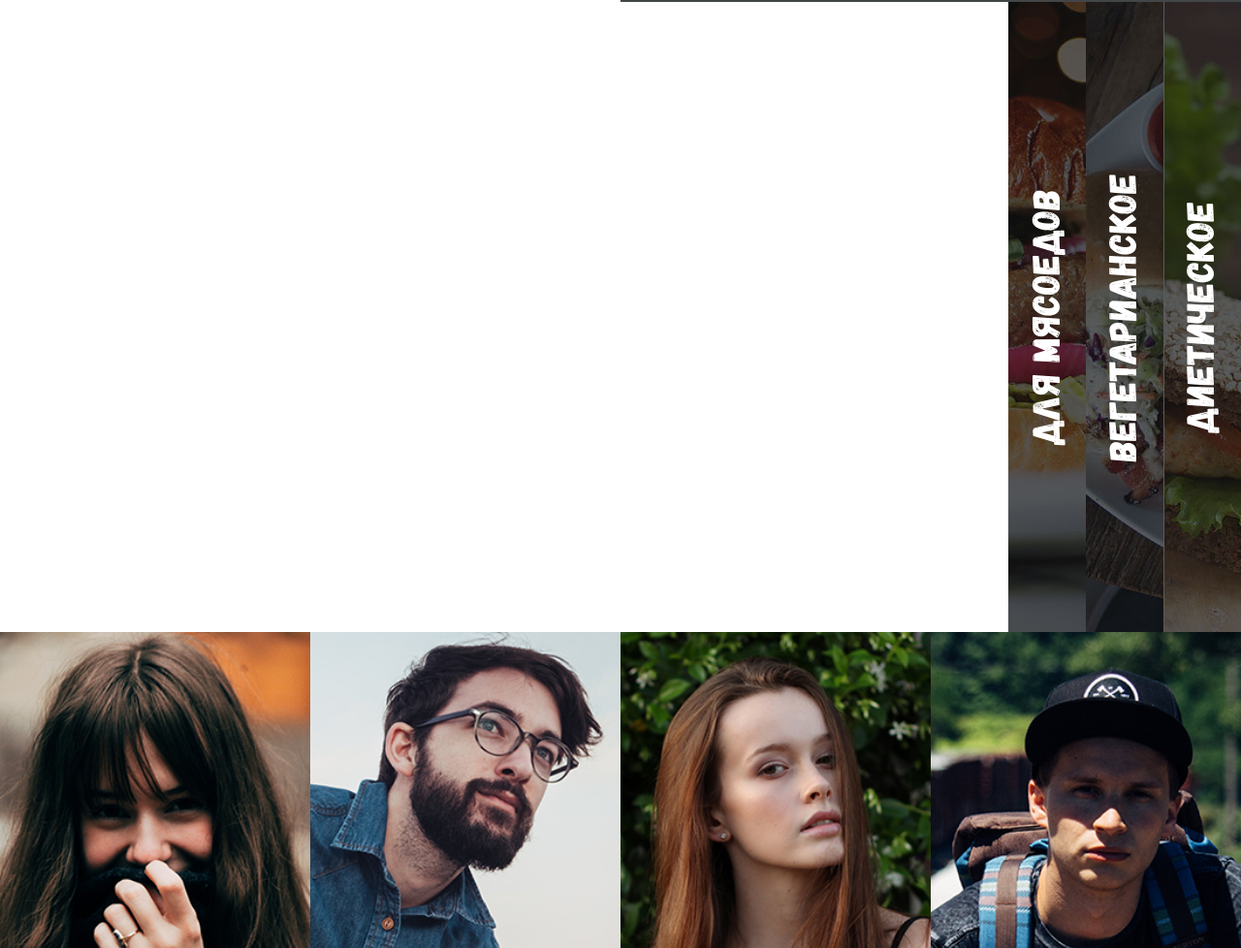
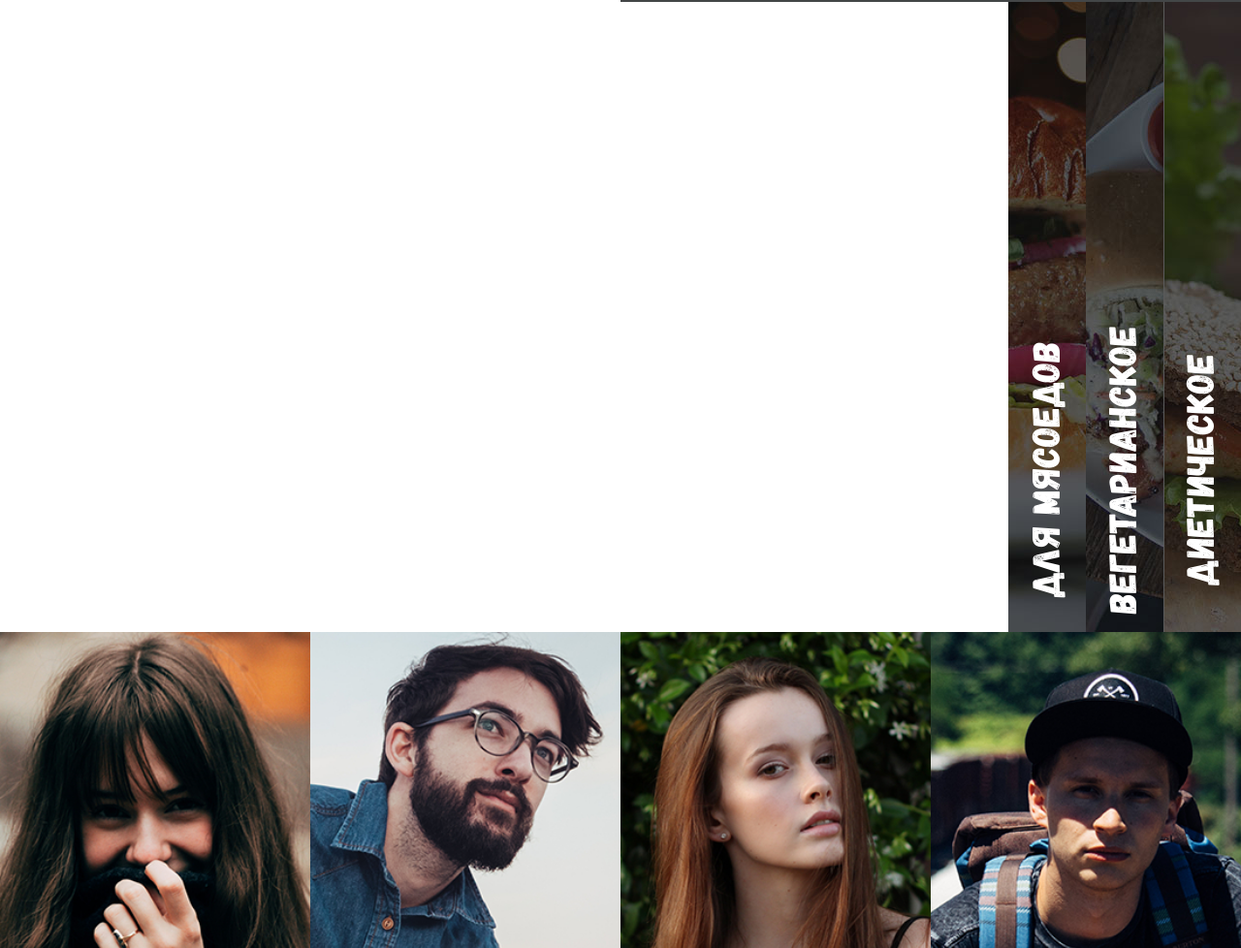
Before and after one commit to poymanov/burgers, a plain HTML site: page index.html in a window 1280 px wide. Shown: the part 2596-3574 px from the top of the page at 97% size. Drawn offline with Linux system fonts and the light colour scheme.

Commit message:
Заголовки меню

```diff
--- a/css/sass/blocks/food-menu-accordeon.scss
+++ b/css/sass/blocks/food-menu-accordeon.scss
@@ -41,6 +41,7 @@
   white-space: nowrap;
   transform: rotate(-90deg);
   text-transform: uppercase;
+  margin-top: 315px;
 }
 
 .food-menu-accordeon__description {
--- a/css/style.css
+++ b/css/style.css
@@ -1218,7 +1218,8 @@ ul li {
   font-weight: 400;
   white-space: nowrap;
   transform: rotate(-90deg);
-  text-transform: uppercase; }
+  text-transform: uppercase;
+  margin-top: 315px; }
 
 .food-menu-accordeon__description {
   width: 0;
```
